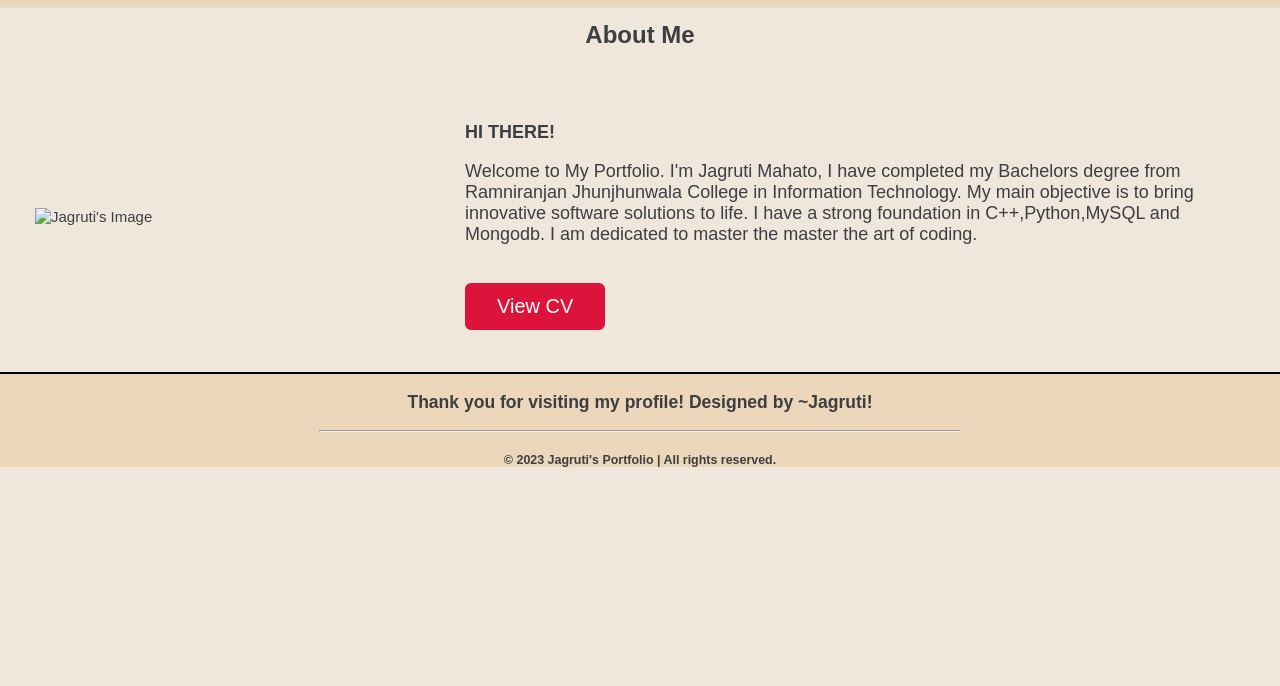
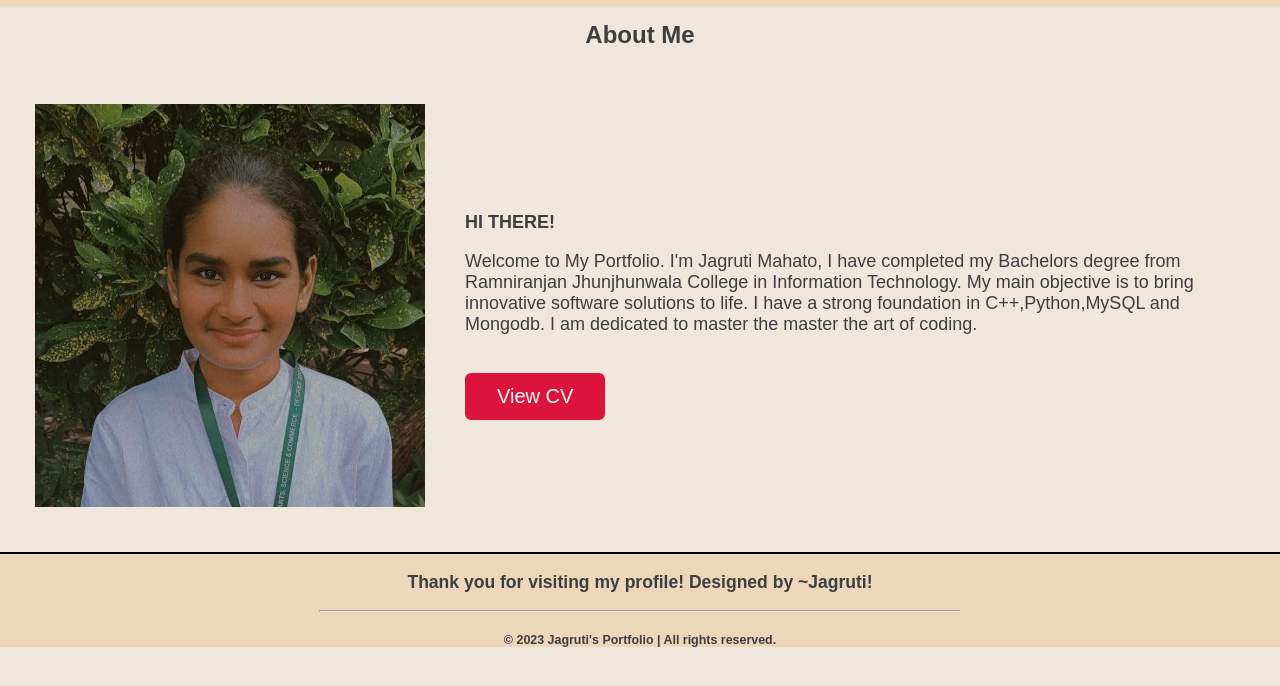
Before and after one commit to Jagruti1108/Portfolio, a plain HTML site: page about.html in a window 1280 px wide. Shown: the part 50-736 px from the top of the page. Drawn offline with Linux system fonts and the light colour scheme.

Commit message:
about.html

```diff
--- a/about.html
+++ b/about.html
@@ -71,7 +71,7 @@
     <div class="about">
 
         <div class="image">
-            <img src="images/profile.jpg" alt="Jagruti's Image">
+            <img src="profile.jpg" alt="Jagruti's Image">
         </div>
         <div class="paragraph">
 
```
